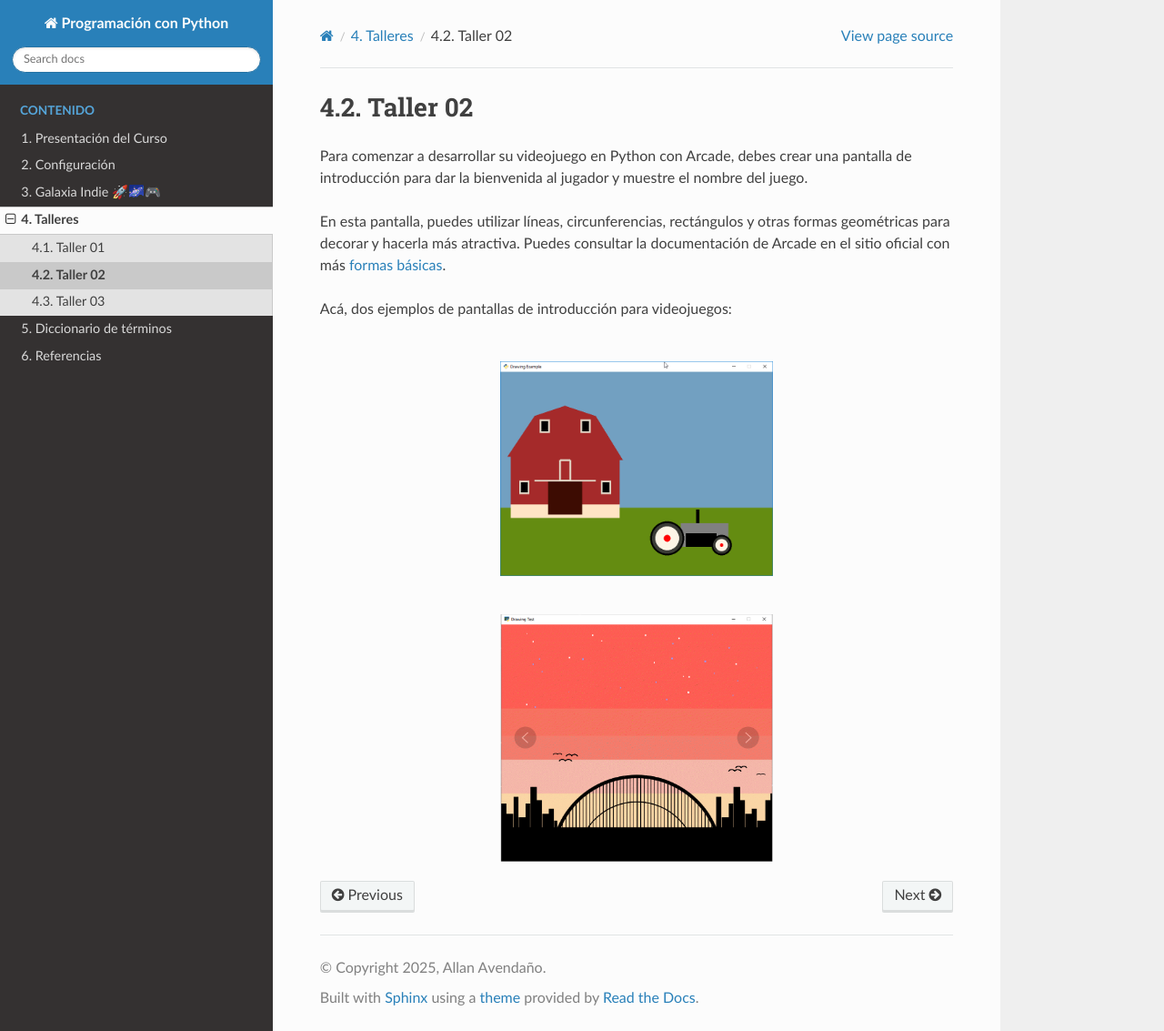
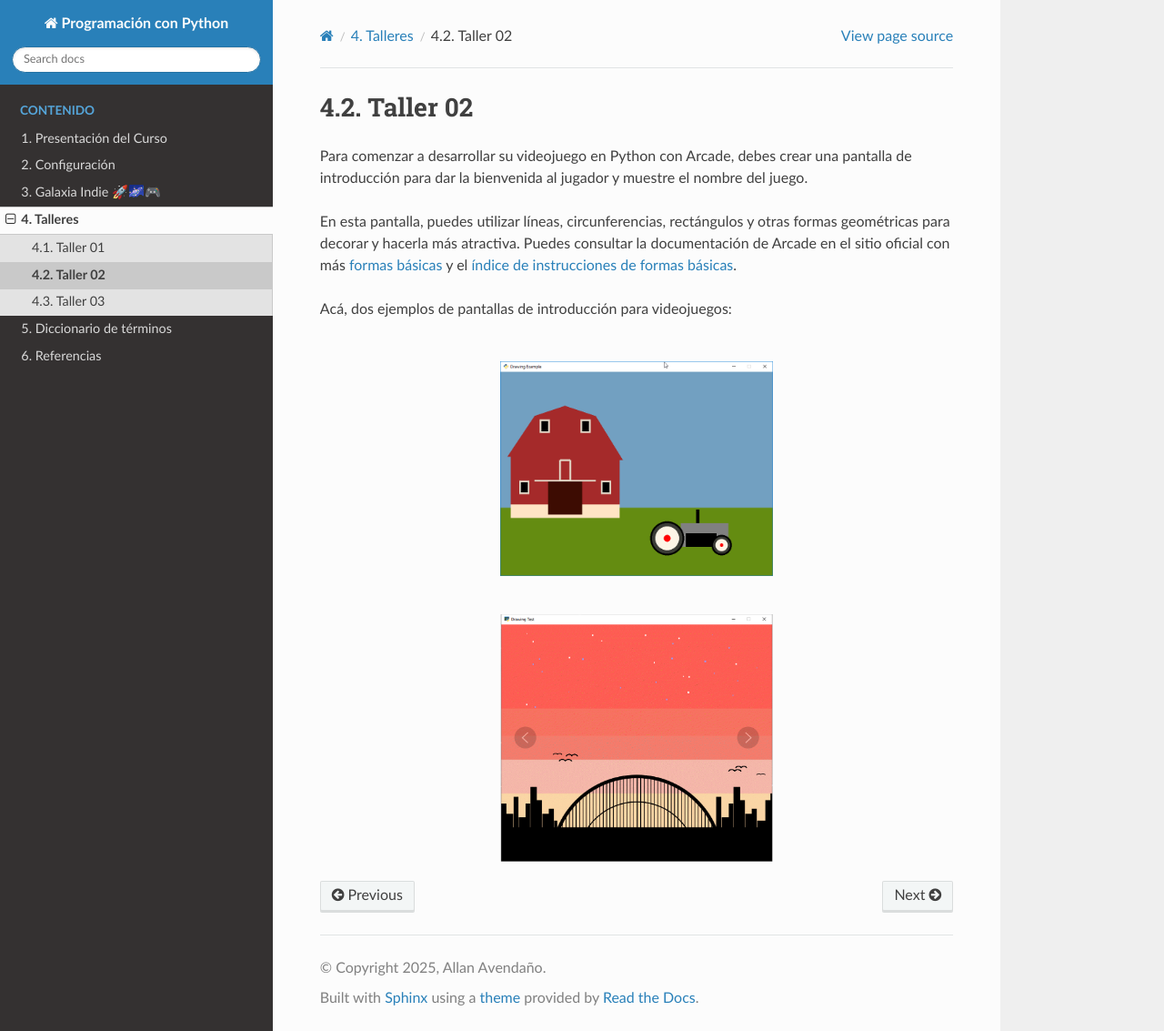
Before and after one commit to aavendan/programacion-python, a Sphinx documentation site: the page built from docs/source/talleres/taller02.rst, in a window 1280 px wide and 1133 px high. Shown: the whole window at 91% size. Built offline with Sphinx 7.4.7 and the Read the Docs theme 3.1.0, drawn with Linux system fonts in a browser that asks for light colours.

Commit message:
taller02

```diff
--- a/docs/source/talleres/taller02.rst
+++ b/docs/source/talleres/taller02.rst
@@ -8,7 +8,7 @@ muestre el nombre del juego.
 En esta pantalla, puedes utilizar líneas, circunferencias, rectángulos y otras
 formas geométricas para decorar y hacerla más atractiva. Puedes consultar la
 documentación de Arcade en el sitio oficial con más
-`formas básicas <https://api.arcade.academy/en/latest/example_code/drawing_primitives.html#drawing-primitives>`_.
+`formas básicas <https://api.arcade.academy/en/latest/example_code/drawing_primitives.html#drawing-primitives>`_ y el `índice de instrucciones de formas básicas <https://api.arcade.academy/en/latest/api_docs/quick_index.html#quick-index>`_.
 
 Acá, dos ejemplos de pantallas de introducción para videojuegos:
 
```
